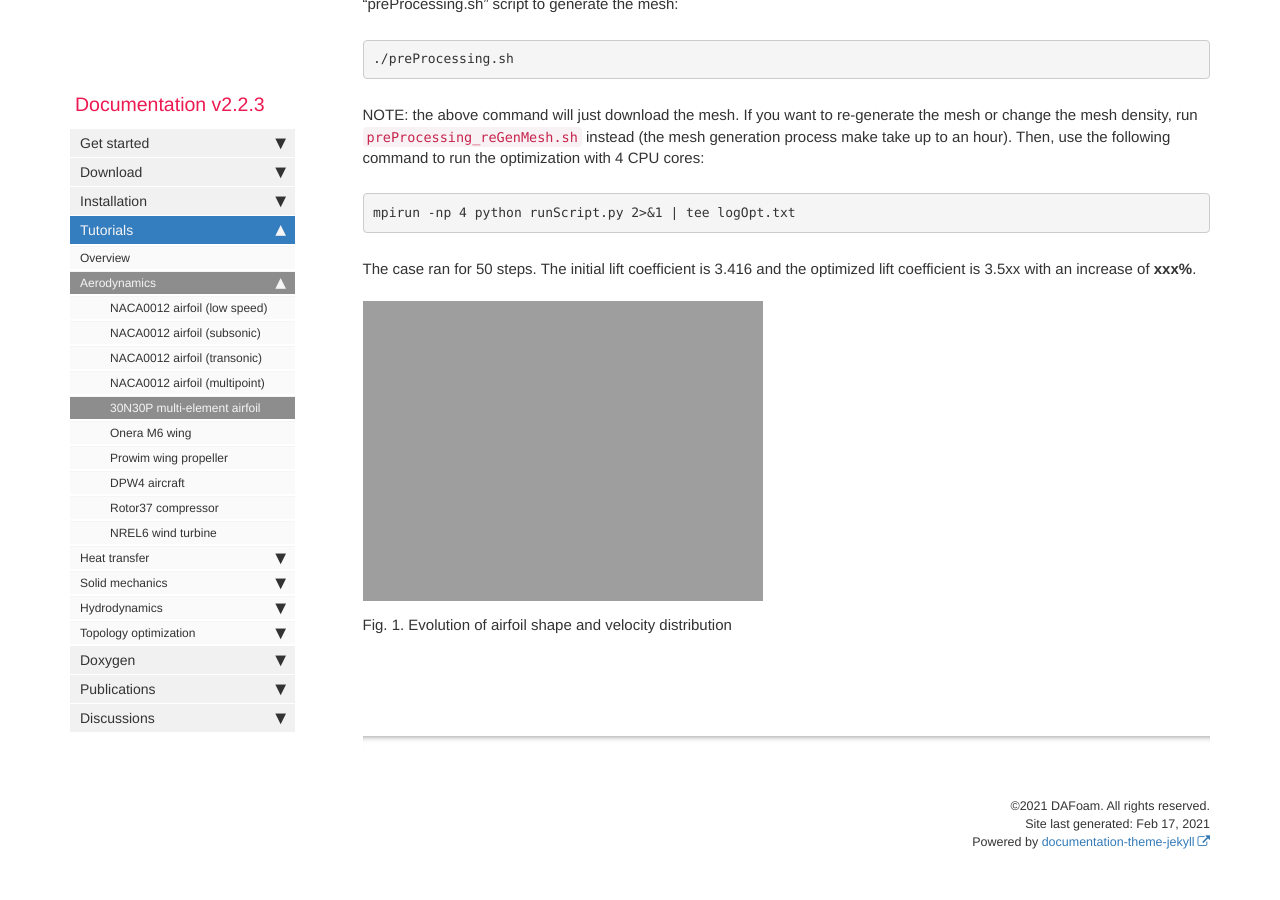
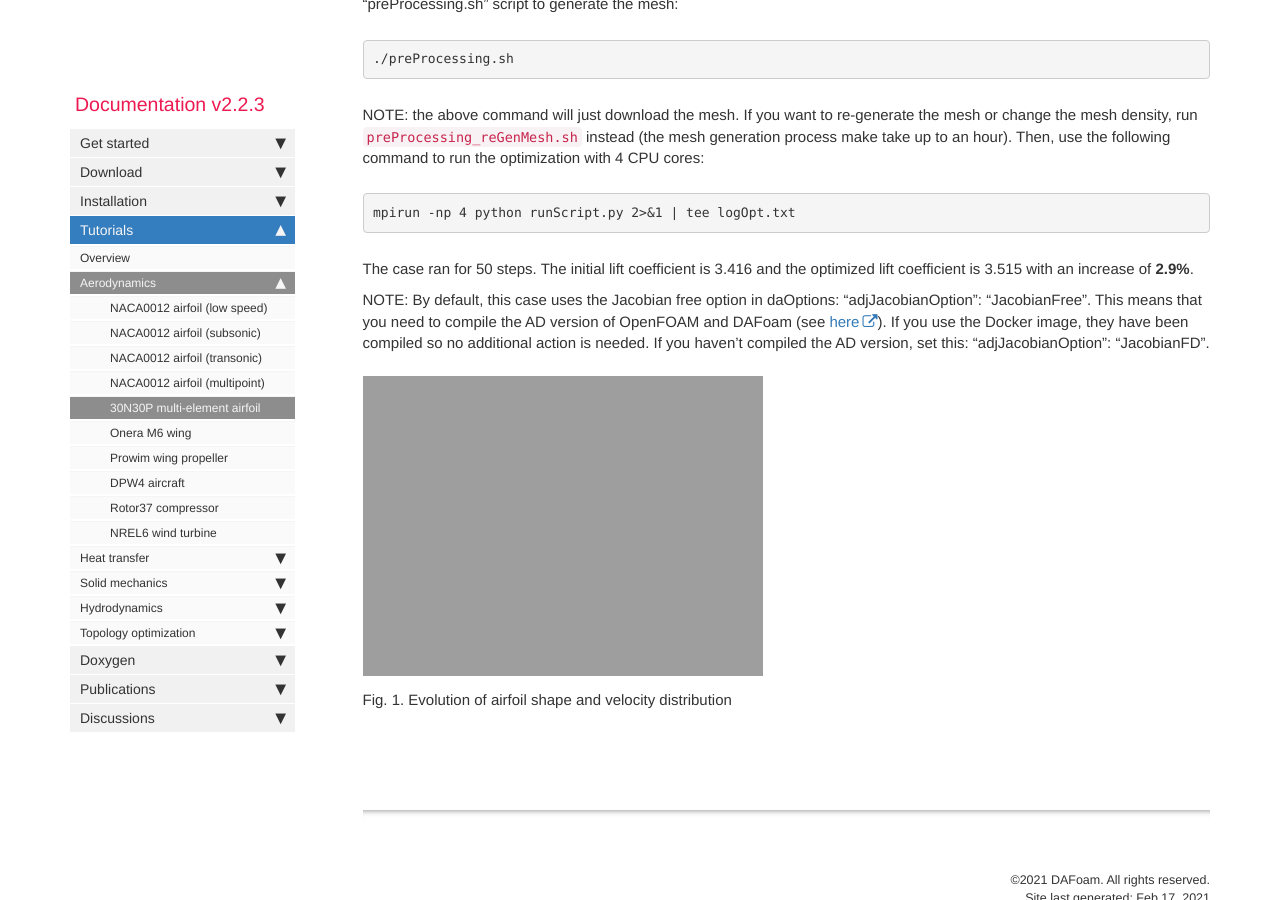
Before and after one commit to DAFoam/DAFoam.github.io, a Jekyll site: the page built from pages/mydoc/mydoc_tutorials_aero_30n30p_multielement.md, in a window 1280 px wide and 900 px high, scrolled down 2320 px. Built offline with Jekyll 4.4.1, drawn with Linux system fonts in a browser that asks for light colours; comment, search, counter and statistics services are not loaded.

Commit message:
content update

```diff
--- a/pages/mydoc/mydoc_tutorials_aero_30n30p_multielement.md
+++ b/pages/mydoc/mydoc_tutorials_aero_30n30p_multielement.md
@@ -108,7 +108,9 @@ NOTE: the above command will just download the mesh. If you want to re-generate
 mpirun -np 4 python runScript.py 2>&1 | tee logOpt.txt
 </pre>
 
-The case ran for 50 steps. The initial lift coefficient is 3.416 and the optimized lift coefficient is 3.5xx with an increase of **xxx%**.
+The case ran for 50 steps. The initial lift coefficient is 3.416 and the optimized lift coefficient is 3.515 with an increase of **2.9%**.
+
+NOTE: By default, this case uses the Jacobian free option in daOptions: "adjJacobianOption": "JacobianFree". This means that you need to compile the AD version of OpenFOAM and DAFoam (see [here](https://dafoam.github.io/mydoc_installation_source.html#compile-dafoam-with-automatic-differentiation-optional)). If you use the Docker image, they have been compiled so no additional action is needed. If you haven't compiled the AD version, set this: "adjJacobianOption": "JacobianFD".
 
 <img src="{{ site.url }}{{ site.baseurl }}/images/tutorials/30N30P_movie.gif" width="640" />
 
```
Also changed, not shown: images/tutorials/30N30P_meshFFD.png.
